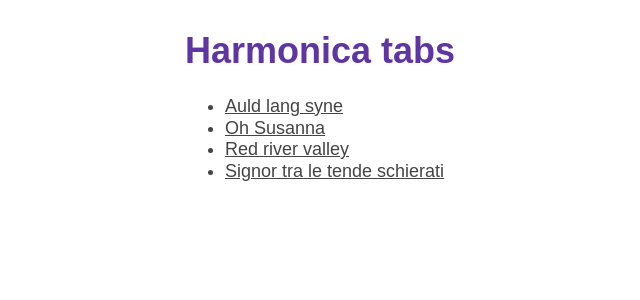
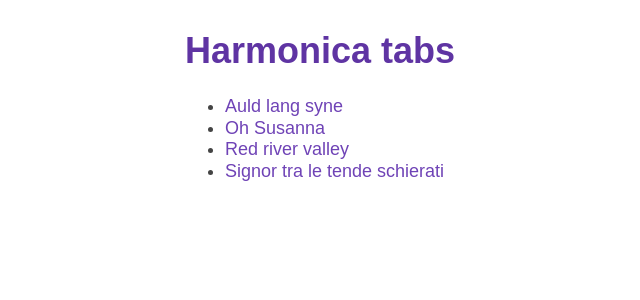
Before and after one commit to dariofabbri/harmonica-tabs, a Jekyll site: the page built from index.md, in a window 1280 px wide. Shown: the top 300 px of the page, without its empty margins (23-663 px from the left). Built offline with Jekyll 4.4.1, drawn with Linux system fonts in a browser that asks for light colours.

Commit message:
Further improvement with style

```diff
--- a/css/style.css
+++ b/css/style.css
@@ -32,5 +32,6 @@ a:hover,
 a:link,
 a:active,
 a:visited {
-    color: inherit;
+    color: #6f43b6;
+    text-decoration: none;
 }
```
